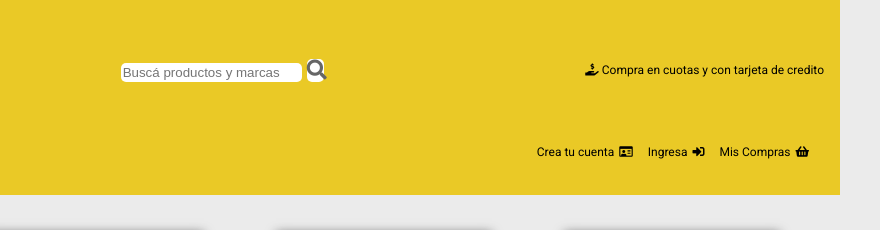
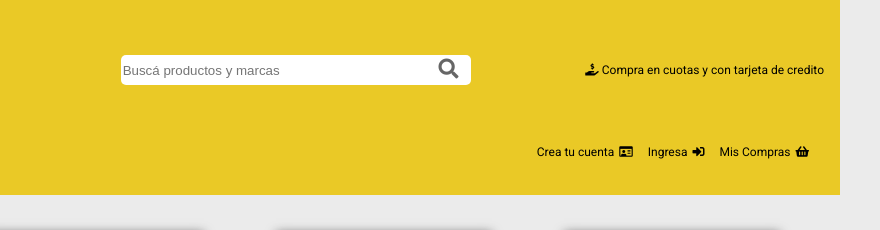
Before and after one commit to trexion/mercadoliebre, a website: page views/home.html in a window 1280 px wide. Shown: the top 230 px of the page, 400-1280 px from the left. Drawn offline with Linux system fonts and the light colour scheme; files that its build step writes are made by us from their sources.

Commit message:
put the search icon inside the search input

```diff
--- a/public/css/styles.css
+++ b/public/css/styles.css
@@ -18,6 +18,7 @@
   width: 50%;
   font-size: 20px;
   padding: 0;
+  position: relative;
 }
 
 body {
@@ -58,6 +59,8 @@ body {
   outline: none;
   color: #666;
   padding: 2px;
+  width: 100%;
+  height: 30px;
 }
 
 .submit {
@@ -67,6 +70,9 @@ body {
   color: #666;
   width: 5%;
   font-size: 20px;
+  position: absolute;
+  right: 15px;
+  top: 3px;
 }
 
 #slogan-container {
```
